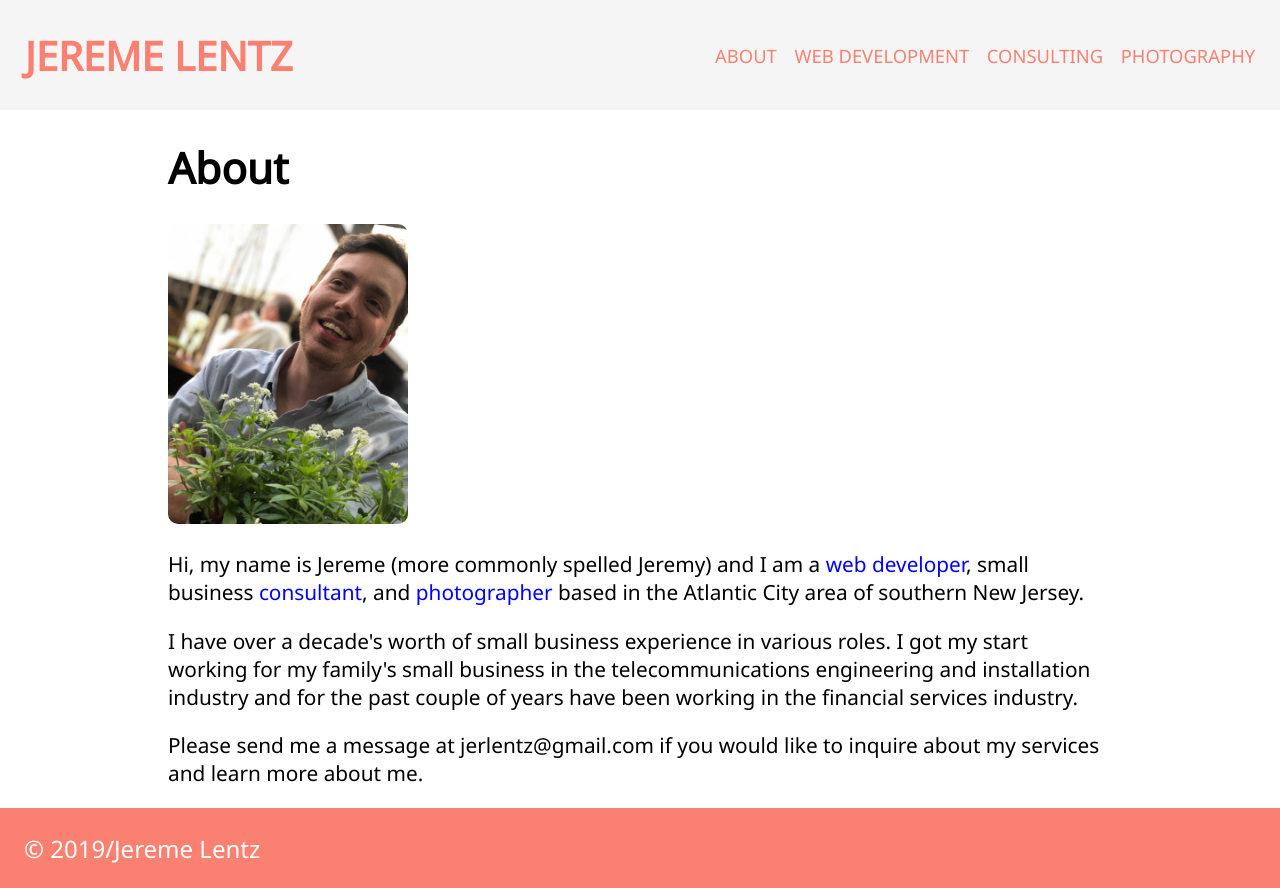
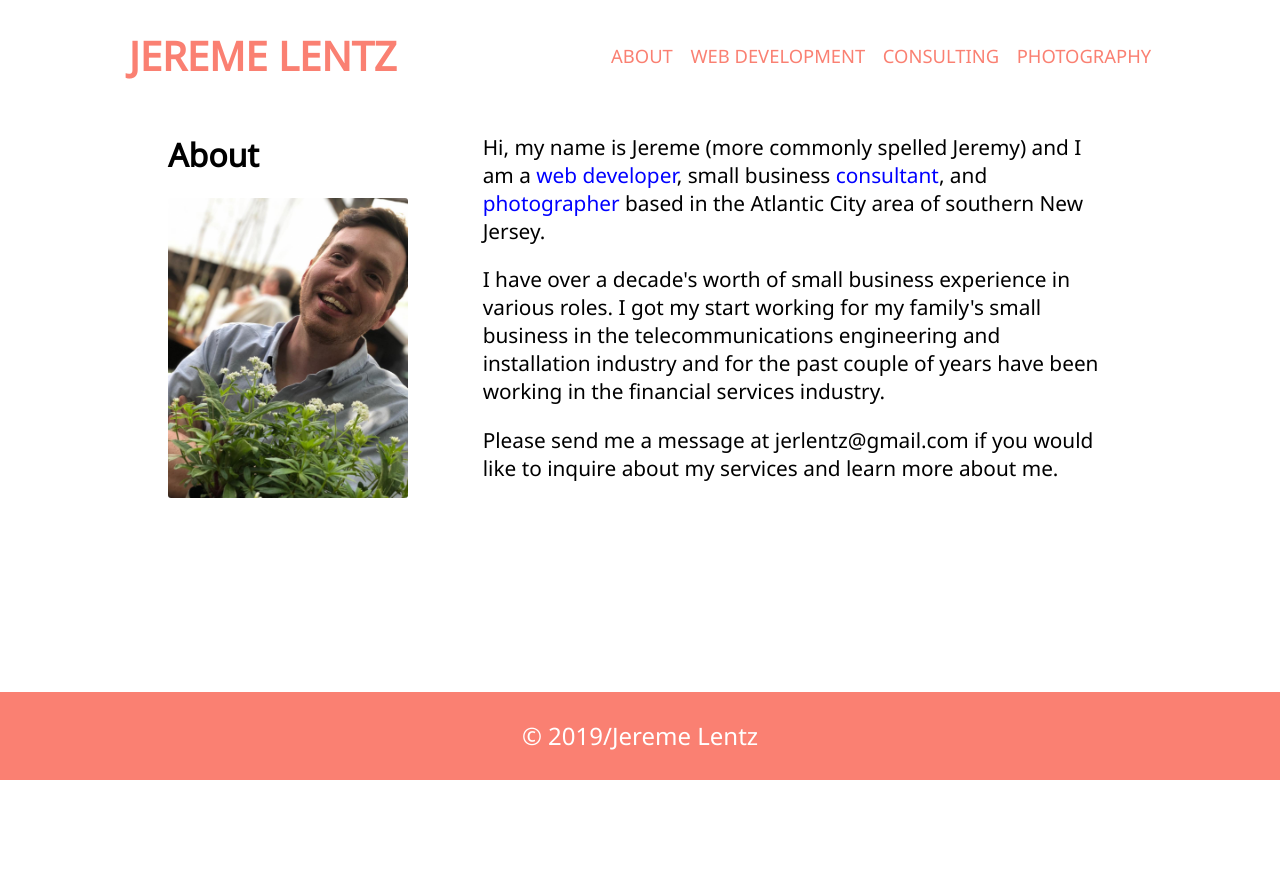
Before and after one commit to jeremel/jlentz, a Gatsby site: page /about in a window 1280 px wide. After the commit the page ends 800 px from the top, so only its background shows below. Built offline with nearby package versions, Linux system fonts and the light colour scheme; Gatsby itself is replaced by a stand-in of ours.

Commit message:
Update header background color to white. Compress header content. Gave footer a little extra padding. Centered footer. Fixed grid layout of About me section.

```diff
--- a/src/components/Footer.js
+++ b/src/components/Footer.js
@@ -6,12 +6,12 @@ const FooterWrapper = styled.div`
   background: salmon;
   display: flex;
   align-items: center;
+  justify-content: center;
   font-size: 1.5rem;
   color: white;
-  padding-left: 1.5rem;
   bottom: 0;
   width: 100%;
-  height: 10vh;
+  height: 11vh;
 `
 
 class Footer extends Component {
--- a/src/components/header.js
+++ b/src/components/header.js
@@ -8,13 +8,14 @@ const HeaderWrapper = styled.div`
   padding: .05rem;
   width: 100vw;
   width: 100%;
-  background: whitesmoke;
-  margin-bottom: 1.45rem;
+  margin-bottom: .1rem;
 `
 const HeaderContainer = styled.div`
-  padding: 0 1.5rem;
+  margin: 0;
+  padding: 0 8rem;
   display: flex;
   flex-wrap: wrap;
+  background: #fff;
   justify-content: space-between;
 
   h1 {
--- a/src/pages/about.js
+++ b/src/pages/about.js
@@ -11,24 +11,33 @@ import AboutMeImage from "../images/jereme-about-me.jpg"
 const AboutWrapper = styled.div`
   margin: auto;
   padding: 0 8rem;
+  min-height: 72.5vh;
   max-width: 1200px;
+  display: grid;
+  grid-template-columns: 1fr 2fr;
+  grid-template-areas:
+    "me content";
+
+  .me {
+    grid-area: me;
+
+    img {
+      height: 300px;
+      border-radius: 3px;
+    }
+  }
+
+  .content {
+    grid-area: content;
 
     a {
       color: blue;
       text-decoration: none;
     }
 
-  h1 {
-    font-size: 2.65rem;
-  }
-
-  img {
-    height: 300px;
-    border-radius: 10px;
-  }
-
     p {
       font-size: 1.3rem;
+    }
   }
 
   @media (max-width: 700px) {
@@ -53,11 +62,15 @@ const AboutPage = () => (
   <Layout>
     <SEO title="About" description="About Jereme Lentz" keywords={[`Jereme Lentz`, `About`, `Consulting`, `Websites`, `Web Apps`, `Accounting`, `Web Development`, `Small Business`, `New Jersey`, `South Jersey`, `Philadelphia`, `Philly`]} />
     <AboutWrapper>
+      <div className="me">
         <h1>About</h1>
         <img src={AboutMeImage} alt="Jereme Lentz himself" />
+      </div>
+      <div className="content">
         <p>Hi, my name is Jereme (more commonly spelled Jeremy) and I am a <Link to="/webdevelopment">web developer</Link>, small business <Link to="consulting">consultant</Link>, and <Link to="photography">photographer</Link> based in the Atlantic City area of southern New Jersey.</p>
         <p>I have over a decade's worth of small business experience in various roles. I got my start working for my family's small business in the telecommunications engineering and installation industry and for the past couple of years have been working in the financial services industry.</p>
         <p>Please send me a message at jerlentz@gmail.com if you would like to inquire about my services and learn more about me.</p>
+      </div>
     </AboutWrapper>
   </Layout>
 )
```
Lines whose indentation alone changed are shown as unchanged.
